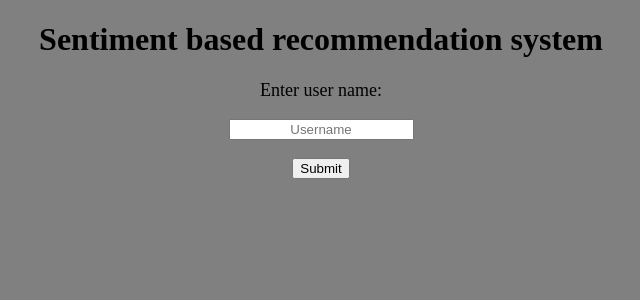
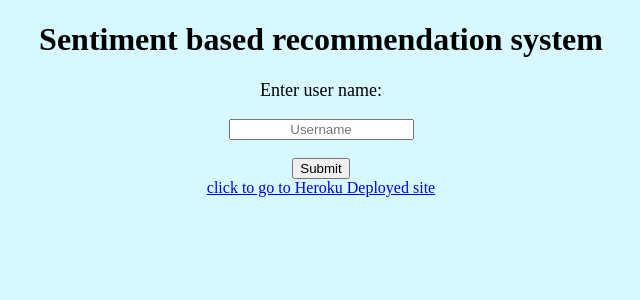
Before and after one commit to hariprasadkool/capstone_recommendation, a Flask app: page / in a window 1280 px wide. Shown: the top 300 px of the page, without its empty margins (319-959 px from the left). Run offline with Flask 2, Linux system fonts and the light colour scheme.

Commit message:
Update index.html

```diff
--- a/templates/index.html
+++ b/templates/index.html
@@ -1,6 +1,6 @@
 <!DOCTYPE html>
 <html >
-<body  align="center" style="background-color:grey;">
+<body  align="center" style="background-color:#d7f8ff">
 <head>
   <meta charset="UTF-8">
   <title>Sentiment based Model Deployment</title>
@@ -19,6 +19,7 @@
         <button align="center" type="submit" class="btn btn-primary btn-block btn-large">Submit</button>
     </form>
 
+	 <a href="https://sentiment-recommendat-23022022.herokuapp.com">  click to go to Heroku Deployed site </a>
    <br>
    <br>
      {{ prediction_text_output }}
```
